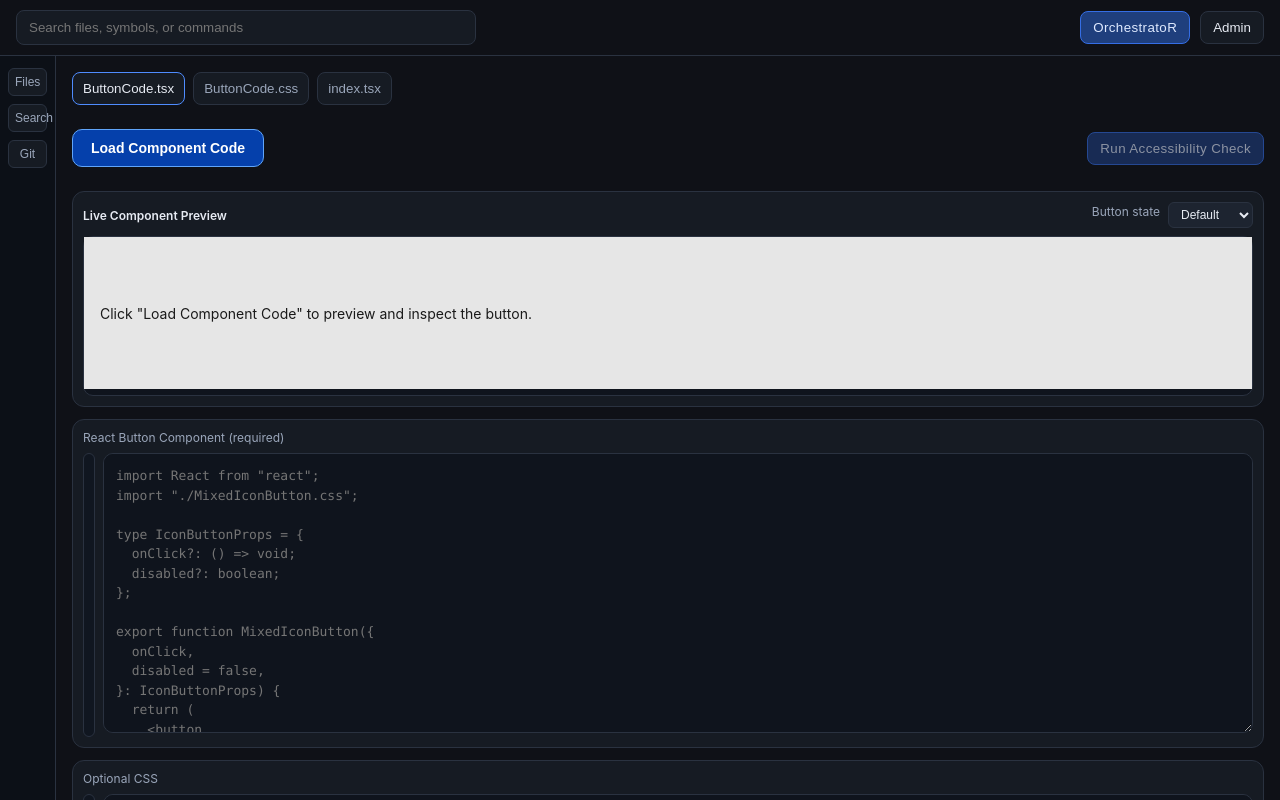
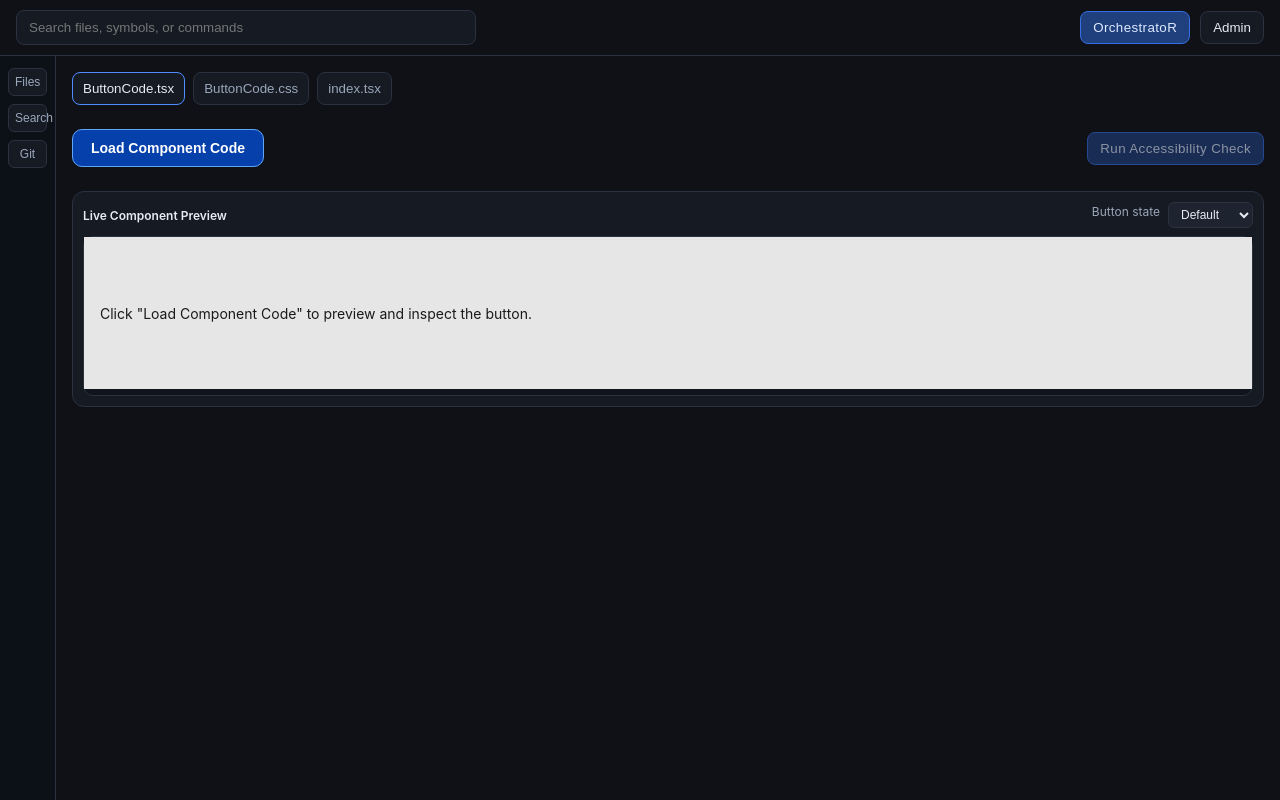
Before and after one commit to orchestratorlabs/orchestrator, a React (Vite) app: page / in a window 1280 px wide. Built offline with nearby package versions, Linux system fonts and the light colour scheme; a web font is replaced by a local one.

Commit message:
Backup 2026-04-28 - Hide code editors until component code loads

```diff
--- a/src/features/workspace/WorkspacePane.tsx
+++ b/src/features/workspace/WorkspacePane.tsx
@@ -493,7 +493,7 @@ export function WorkspacePane({
         <LiveButtonPreview cssCode={cssCode} reactCode={reactCode} selectedState={selectedButtonState} hasLoadedCode={hasLoadedComponentCode} />
       </section>
 
-      <div className="editor-stack">
+      {hasLoadedComponentCode && <div className="editor-stack">
         <div
           ref={tsxEditorBlockRef}
           className={`editor-block ${
@@ -619,7 +619,7 @@ export function WorkspacePane({
             </div>
           </div>
         </div>
-      </div>
+      </div>}
     </section>
   );
 }
```
